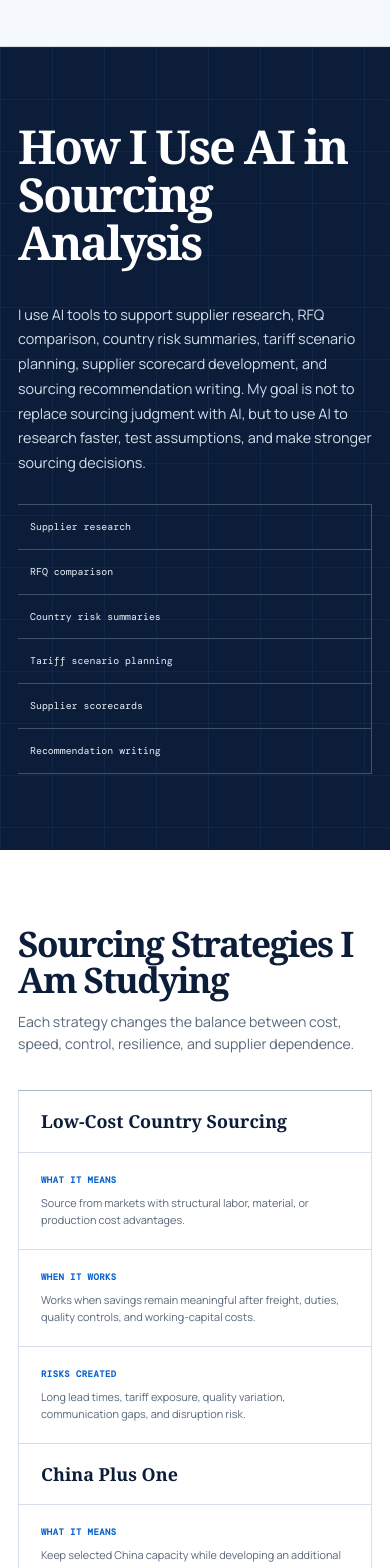
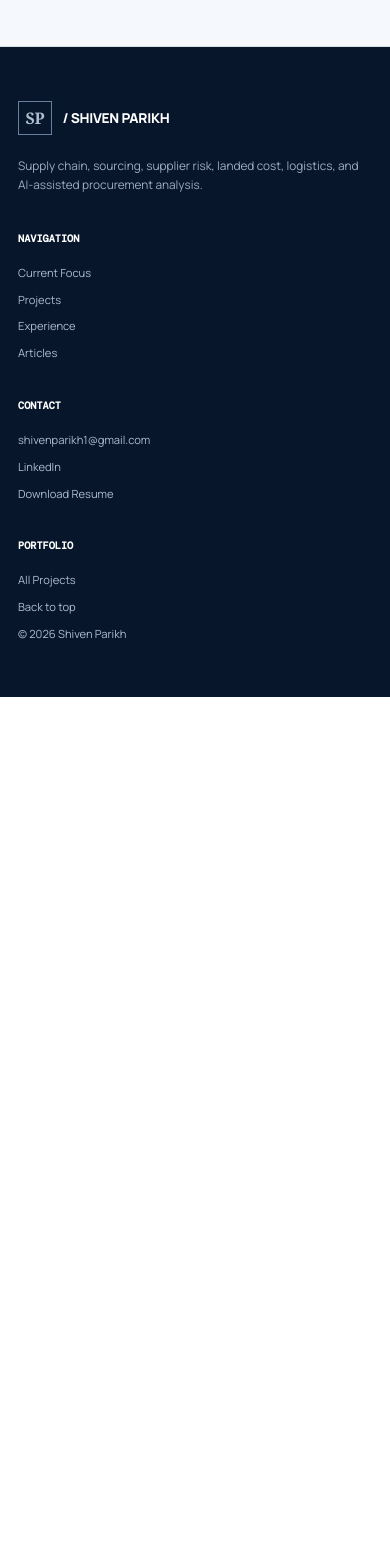
Before and after one commit to shivenparikh1/Portfolio, a React (Vite) app: page / in a window 390 px wide. Shown: the part 7520-9088 px from the top of the page. After the commit the page ends 8217 px from the top, so only its background shows below. Built offline with nearby package versions, Linux system fonts and the light colour scheme.

Commit message:
Remove AI and sourcing strategy sections

```diff
--- a/src/HomePage.tsx
+++ b/src/HomePage.tsx
@@ -12,7 +12,6 @@ import {
   resumeHref,
   semiconductorDashboardHref,
   semiconductorProjectTitle,
-  sourcingStrategies,
   warehouseOperationsCaseHref,
   warehouseOperationsCaseTitle
 } from "./data";
@@ -39,15 +38,6 @@ const featuredProjects = featuredProjectTitles.flatMap((title) => {
 function getLinkTarget(href: string) {
   return /^https?:\/\//.test(href) ? "_blank" : undefined;
 }
-
-const aiApplications = [
-  "Supplier research",
-  "RFQ comparison",
-  "Country risk summaries",
-  "Tariff scenario planning",
-  "Supplier scorecards",
-  "Recommendation writing"
-];
 
 function ProjectCard({ project, index }: { project: Project; index: number }) {
   const preview = projectImages[project.title];
@@ -285,60 +275,6 @@ export function HomePage() {
           </div>
         </section>
 
-        <section className="ai-section" id="ai">
-          <div className="container-wide ai-layout">
-            <div>
-              <h2>How I Use AI in Sourcing Analysis</h2>
-            </div>
-            <div className="ai-copy">
-              <p>
-                I use AI tools to support supplier research, RFQ comparison, country risk
-                summaries, tariff scenario planning, supplier scorecard development, and sourcing
-                recommendation writing. My goal is not to replace sourcing judgment with AI, but
-                to use AI to research faster, test assumptions, and make stronger sourcing
-                decisions.
-              </p>
-              <ul>
-                {aiApplications.map((application) => <li key={application}>{application}</li>)}
-              </ul>
-            </div>
-          </div>
-        </section>
-
-        <section className="section strategy-section" id="strategies">
-          <div className="container-wide">
-            <div className="section-heading">
-              <div>
-                <h2>Sourcing Strategies I Am Studying</h2>
-                <p>
-                  Each strategy changes the balance between cost, speed, control, resilience, and
-                  supplier dependence.
-                </p>
-              </div>
-            </div>
-            <div className="strategy-list">
-              {sourcingStrategies.map((strategy) => (
-                <article className="strategy-card" key={strategy.title}>
-                  <div className="strategy-card__title">
-                    <h3>{strategy.title}</h3>
-                  </div>
-                  <div>
-                    <strong>What it means</strong>
-                    <p>{strategy.meaning}</p>
-                  </div>
-                  <div>
-                    <strong>When it works</strong>
-                    <p>{strategy.works}</p>
-                  </div>
-                  <div>
-                    <strong>Risks created</strong>
-                    <p>{strategy.risks}</p>
-                  </div>
-                </article>
-              ))}
-            </div>
-          </div>
-        </section>
       </main>
       <SiteFooter />
     </>
--- a/src/components/SiteChrome.tsx
+++ b/src/components/SiteChrome.tsx
@@ -68,7 +68,6 @@ export function SiteFooter() {
           <strong>Navigation</strong>
           <a href="./index.html#focus">Current Focus</a>
           <a href="./index.html#projects">Projects</a>
-          <a href="./index.html#strategies">Sourcing Strategies</a>
           <a href="./index.html#experience">Experience</a>
           <a href="./index.html#articles">Articles</a>
         </nav>
--- a/src/data.ts
+++ b/src/data.ts
@@ -127,8 +127,6 @@ export const navItems = [
   ["Focus", "focus"],
   ["Projects", "projects"],
   ["Articles", "articles"],
-  ["AI in Sourcing", "ai"],
-  ["Strategies", "strategies"],
   ["Experience", "experience"]
 ];
 
@@ -157,54 +155,6 @@ export const focusAreas = [
     title: "AI-Assisted Sourcing",
     description:
       "Using AI tools to support supplier research, RFQ comparison, country risk summaries, tariff scenario planning, supplier scorecards, and sourcing recommendation writing."
-  }
-];
-
-export const sourcingStrategies = [
-  {
-    title: "Low-Cost Country Sourcing",
-    meaning:
-      "Source from markets with structural labor, material, or production cost advantages.",
-    works:
-      "Works when savings remain meaningful after freight, duties, quality controls, and working-capital costs.",
-    risks:
-      "Long lead times, tariff exposure, quality variation, communication gaps, and disruption risk."
-  },
-  {
-    title: "China Plus One",
-    meaning:
-      "Keep selected China capacity while developing an additional sourcing country.",
-    works:
-      "Works when a company needs diversification without abandoning an established supplier ecosystem.",
-    risks:
-      "Duplicate tooling, fragmented volume, qualification time, and hidden dependence on China-based inputs."
-  },
-  {
-    title: "Nearshoring / Regional Sourcing",
-    meaning:
-      "Move supply closer to the primary customer or production market.",
-    works:
-      "Works when speed, responsiveness, lower inventory, and regional trade access offset higher unit costs.",
-    risks:
-      "Limited capacity, smaller supplier pools, wage inflation, and regional concentration."
-  },
-  {
-    title: "Dual Sourcing / Multi-Sourcing",
-    meaning:
-      "Qualify two or more suppliers for the same material, component, or category.",
-    works:
-      "Works for critical items where continuity and negotiation leverage justify added complexity.",
-    risks:
-      "Lower supplier volume, inconsistent specifications, more coordination, and duplicate qualification costs."
-  },
-  {
-    title: "Strategic Supplier Partnerships",
-    meaning:
-      "Build long-term supplier relationships around shared planning, capability, innovation, and performance.",
-    works:
-      "Works when the supplier owns critical knowledge, technology, capacity, or quality capability.",
-    risks:
-      "Supplier dependency, reduced competitive tension, switching barriers, and relationship governance."
   }
 ];
 
--- a/src/styles.css
+++ b/src/styles.css
@@ -816,119 +816,6 @@ svg {
   font-weight: 800;
 }
 
-.ai-section {
-  padding: 76px 0;
-  overflow: hidden;
-  background:
-    linear-gradient(90deg, rgba(75, 142, 218, 0.08) 1px, transparent 1px),
-    linear-gradient(rgba(75, 142, 218, 0.08) 1px, transparent 1px),
-    var(--ink);
-  background-size: 52px 52px;
-  color: var(--white);
-}
-
-.ai-layout {
-  display: grid;
-  grid-template-columns: minmax(280px, 0.75fr) minmax(0, 1.25fr);
-  gap: clamp(44px, 7vw, 108px);
-  align-items: start;
-}
-
-.ai-section .section-index {
-  margin-bottom: 18px;
-  color: #77c3d0;
-}
-
-.ai-section h2 {
-  max-width: 760px;
-  margin-bottom: 0;
-  font-family: var(--serif);
-  font-size: clamp(2.25rem, 3.55vw, 4.05rem);
-  letter-spacing: -0.045em;
-  line-height: 1.02;
-}
-
-.ai-copy > p {
-  margin-bottom: 28px;
-  color: #d5dfec;
-  font-size: 0.9rem;
-  line-height: 1.72;
-}
-
-.ai-copy ul {
-  display: grid;
-  grid-template-columns: repeat(2, 1fr);
-  margin: 0;
-  padding: 0;
-  border-top: 1px solid #40516b;
-  list-style: none;
-}
-
-.ai-copy li {
-  padding: 14px 12px;
-  border-right: 1px solid #40516b;
-  border-bottom: 1px solid #40516b;
-  color: #eaf0f7;
-  font-family: var(--mono);
-  font-size: 0.62rem;
-}
-
-.strategy-list {
-  border-top: 1px solid var(--line-strong);
-}
-
-.strategy-section {
-  padding: 78px 0;
-}
-
-.strategy-section .section-heading {
-  margin-bottom: 34px;
-}
-
-.strategy-section .section-heading h2 {
-  max-width: 760px;
-  font-size: clamp(2.2rem, 3.7vw, 4rem);
-}
-
-.strategy-card {
-  display: grid;
-  grid-template-columns: minmax(220px, 1.2fr) repeat(3, minmax(190px, 1fr));
-  border-bottom: 1px solid var(--line);
-}
-
-.strategy-card > div {
-  padding: 20px 22px;
-  border-right: 1px solid var(--line);
-}
-
-.strategy-card > div:first-child {
-  border-left: 1px solid var(--line);
-}
-
-.strategy-card strong {
-  display: block;
-  margin-bottom: 8px;
-  color: var(--blue);
-  font-family: var(--mono);
-  font-size: 0.56rem;
-  letter-spacing: 0.05em;
-  text-transform: uppercase;
-}
-
-.strategy-card h3 {
-  margin-bottom: 0;
-  font-family: var(--serif);
-  font-size: 1.12rem;
-  line-height: 1.15;
-}
-
-.strategy-card p {
-  margin-bottom: 0;
-  color: var(--muted);
-  font-size: 0.68rem;
-  line-height: 1.55;
-}
-
 .experience-section {
   background: var(--surface);
 }
@@ -1048,15 +935,6 @@ svg {
     border-bottom: 1px solid var(--line);
   }
 
-  .strategy-card {
-    grid-template-columns: repeat(3, 1fr);
-  }
-
-  .strategy-card__title {
-    grid-column: span 3;
-    border-bottom: 1px solid var(--line);
-  }
-
   .experience-layout {
     grid-template-columns: 1fr;
   }
@@ -1134,8 +1012,7 @@ svg {
 
   .focus-grid,
   .project-grid,
-  .article-grid,
-  .ai-layout {
+  .article-grid {
     grid-template-columns: 1fr;
   }
 
@@ -1169,28 +1046,6 @@ svg {
     border-bottom: 1px solid var(--line);
   }
 
-  .ai-layout {
-    gap: 36px;
-  }
-
-  .strategy-card {
-    grid-template-columns: 1fr;
-  }
-
-  .strategy-card__title {
-    grid-column: auto;
-  }
-
-  .strategy-card > div,
-  .strategy-card > div:first-child {
-    border-right: 1px solid var(--line);
-    border-bottom: 1px solid var(--line);
-    border-left: 1px solid var(--line);
-  }
-
-  .strategy-card > div:last-child {
-    border-bottom: 0;
-  }
 }
 
 @media (max-width: 560px) {
@@ -1263,7 +1118,6 @@ svg {
   }
 
   .section-heading h2,
-  .ai-section h2,
   .experience-section h2 {
     font-size: clamp(2.25rem, 12vw, 3.5rem);
   }
@@ -1298,10 +1152,6 @@ svg {
     min-height: auto;
   }
 
-  .ai-copy ul {
-    grid-template-columns: 1fr;
-  }
-
   .footer-grid {
     grid-template-columns: 1fr;
     gap: 36px;
```
